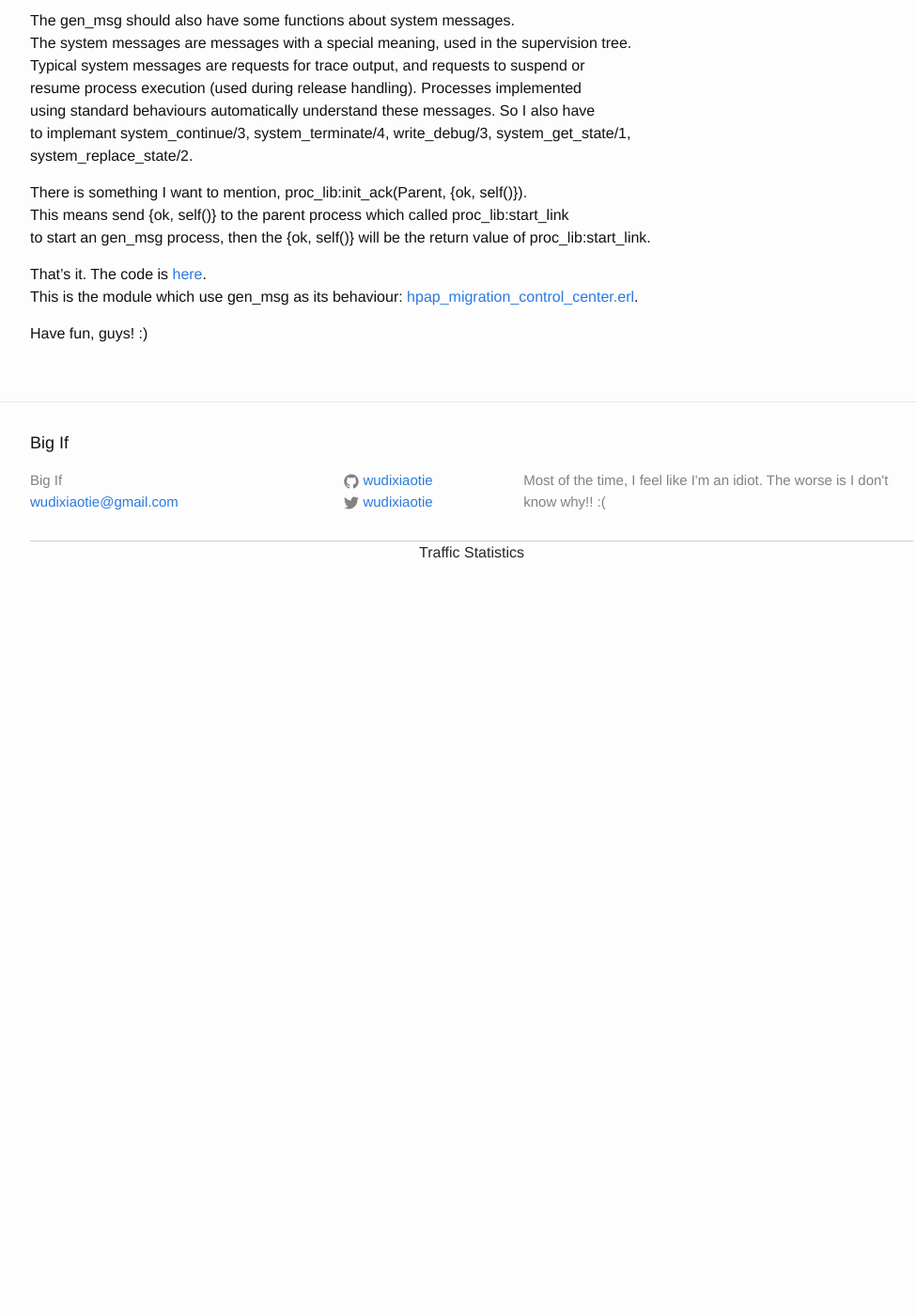
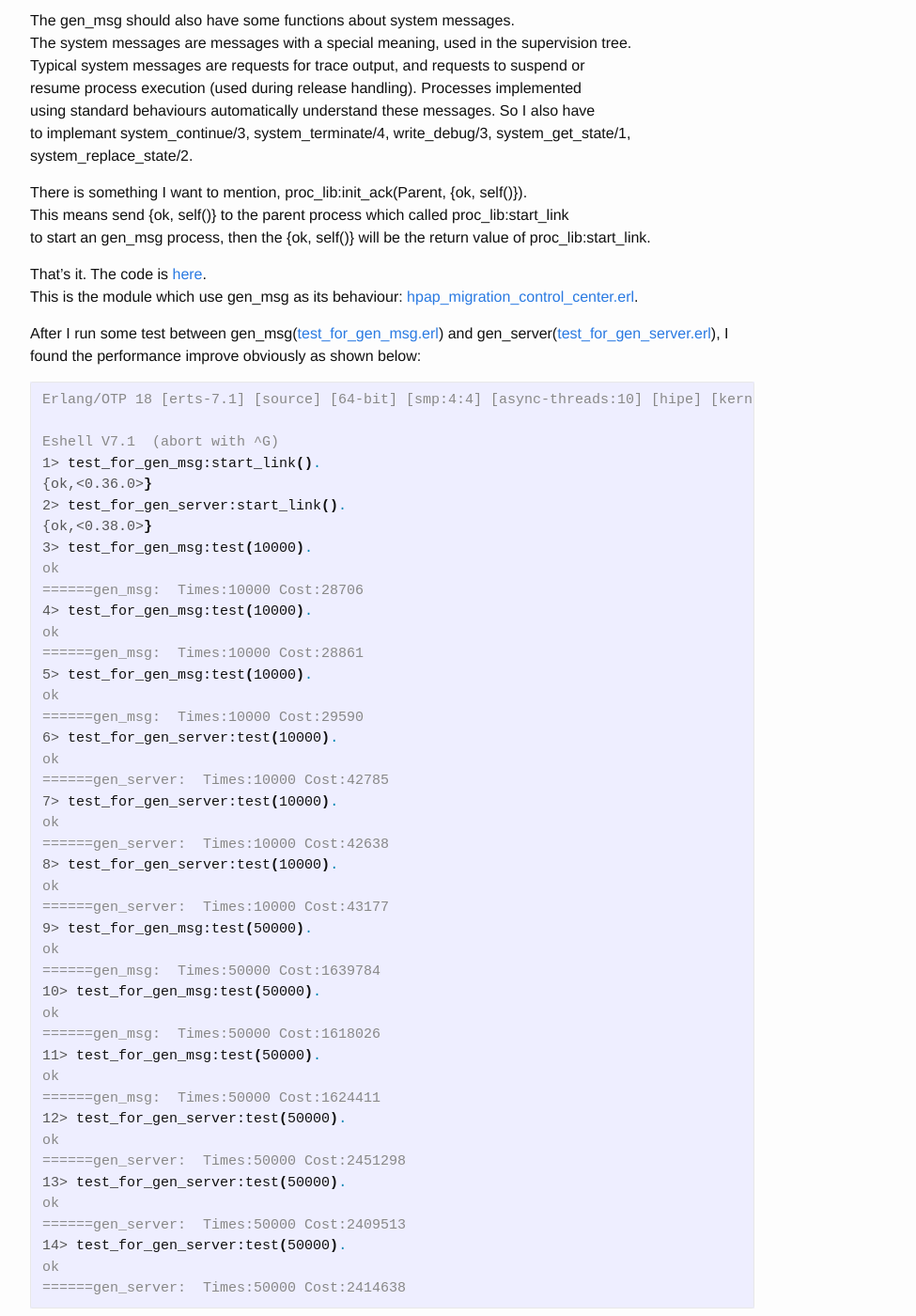
Before and after one commit to wudixiaotie/wudixiaotie.github.io, a Jekyll site: the page built from _posts/2016-03-18-create-your-own-behaviour.md, in a window 1280 px wide and 1400 px high, scrolled down 697 px. Shown: the whole window at 94% size, without its empty margins (138-1113 px from the left). Built offline with Jekyll 4.4.1, drawn with Linux system fonts in a browser that asks for light colours; comment, search, counter and statistics services are not loaded; before the commit the page ends 1327 px from its top, so only the background shows below that; some of the changed text lies outside the part shown.

Commit message:
new post

````diff
--- a/_posts/2016-03-18-create-your-own-behaviour.md
+++ b/_posts/2016-03-18-create-your-own-behaviour.md
@@ -48,4 +48,61 @@
 This is the module which use gen_msg as its behaviour: [hpap_migration_control_center.erl](https://github.com/wudixiaotie/hpap/blob/master/src/hpap/hpap_migration_control_center.erl).
 
 
+After I run some test between gen_msg([test_for_gen_msg.erl](https://github.com/wudixiaotie/simple_im/blob/master/test/test_for_gen_msg.erl)) and gen_server([test_for_gen_server.erl](https://github.com/wudixiaotie/simple_im/blob/master/test/test_for_gen_server.erl)), I found the performance improve obviously as shown below:
+
+```console
+Erlang/OTP 18 [erts-7.1] [source] [64-bit] [smp:4:4] [async-threads:10] [hipe] [kernel-poll:true]
+
+Eshell V7.1  (abort with ^G)
+1> test_for_gen_msg:start_link().
+{ok,<0.36.0>}
+2> test_for_gen_server:start_link().
+{ok,<0.38.0>}
+3> test_for_gen_msg:test(10000).
+ok
+======gen_msg:  Times:10000 Cost:28706
+4> test_for_gen_msg:test(10000).
+ok
+======gen_msg:  Times:10000 Cost:28861
+5> test_for_gen_msg:test(10000).
+ok
+======gen_msg:  Times:10000 Cost:29590
+6> test_for_gen_server:test(10000).
+ok
+======gen_server:  Times:10000 Cost:42785
+7> test_for_gen_server:test(10000).
+ok
+======gen_server:  Times:10000 Cost:42638
+8> test_for_gen_server:test(10000).
+ok
+======gen_server:  Times:10000 Cost:43177
+9> test_for_gen_msg:test(50000).
+ok
+======gen_msg:  Times:50000 Cost:1639784
+10> test_for_gen_msg:test(50000).
+ok
+======gen_msg:  Times:50000 Cost:1618026
+11> test_for_gen_msg:test(50000).
+ok
+======gen_msg:  Times:50000 Cost:1624411
+12> test_for_gen_server:test(50000).
+ok
+======gen_server:  Times:50000 Cost:2451298
+13> test_for_gen_server:test(50000).
+ok
+======gen_server:  Times:50000 Cost:2409513
+14> test_for_gen_server:test(50000).
+ok
+======gen_server:  Times:50000 Cost:2414638
+```
+
+When they got 10000 messages, gen_msg took round 0.028 seconds to process them all,
+gen_server took 0.43. When the number of message increased to 50000, each time is
+1.6 seconds and 2.4 seconds.
+
+
+So the result tells everything, gen_msg spent just 65% of what gen_server spent.
+I think it is some kind of success. Hahaha!!!
+
+
 Have fun, guys! :)
````
